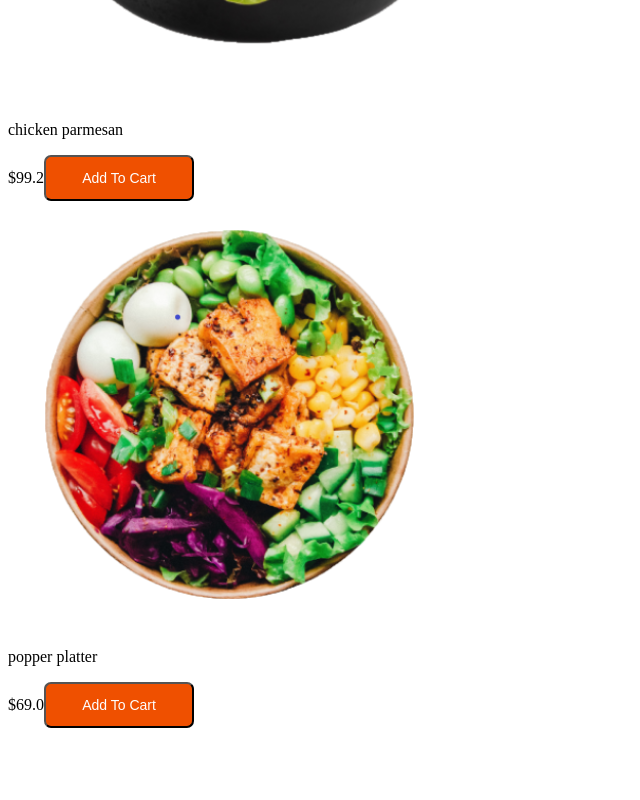
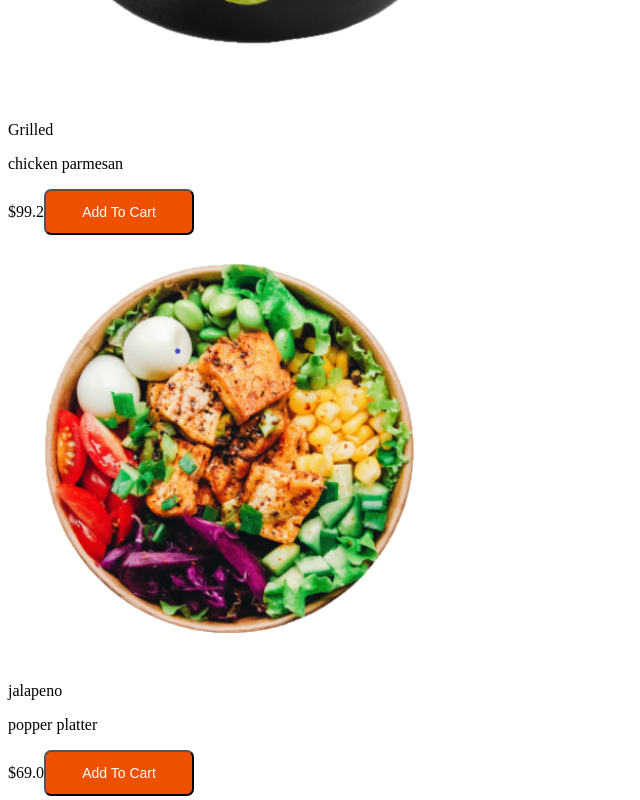
Before and after one commit to KobiManuel/React_Meals, a React (Create React App) app: page / in a window 1280 px wide. Shown: the part 1600-2400 px from the top of the page, without its empty margins (0-640 px from the left). Built offline with nearby package versions, Linux system fonts and the light colour scheme.

Commit message:
feat: formatted dcoument

```diff
--- a/src/UI/Cards/MealCard/MealCard.jsx
+++ b/src/UI/Cards/MealCard/MealCard.jsx
@@ -10,7 +10,7 @@ const MealCard = ({ meals }) => {
 
   return (
     <div className="rounded-[2rem] bg-stone-100 w-[220] h-[334.67px] flex flex-col justify-center items-center">
-      <div className="relative overflow-hidden w-full h-fit group">
+      <div className="relative overflow-hidden w-full h-full rounded-[2rem] group">
         <div className="w-[100%] h-[220.06px] max-[543px]:h-[150px] max-[543px]:w-[40%]  max-[1029px]:w-[60%] max-[1029px]:h-[150px] mx-auto max-[618px]:w-[50%] max-[618px]:h-[220px]">
           <img
             src={meals.meal}
@@ -19,7 +19,7 @@ const MealCard = ({ meals }) => {
           />{" "}
         </div>
         <div className="capitalize body-font font-poppins font-semibold text-[var(--secondary)] text-xl text-center">
-          <p>{meals.mealNametop}</p>
+          <p>{meals.mealNameTop}</p>
           <p>{meals.mealNameBottom}</p>
         </div>
         <div className="absolute h-full w-full bg-black/20 flex flex-col items-center justify-center -bottom-10 group-hover:bottom-0 opacity-0 group-hover:opacity-100 transition-all duration-300">
```
